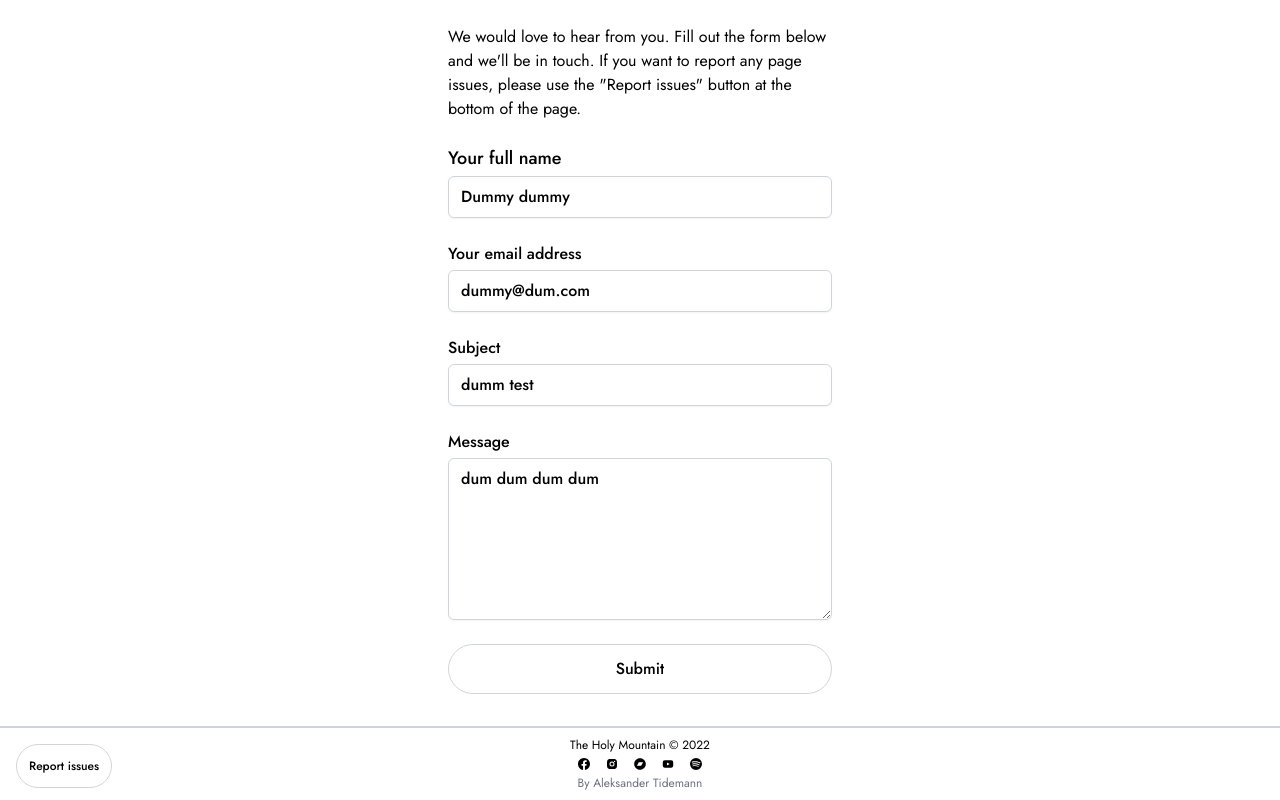
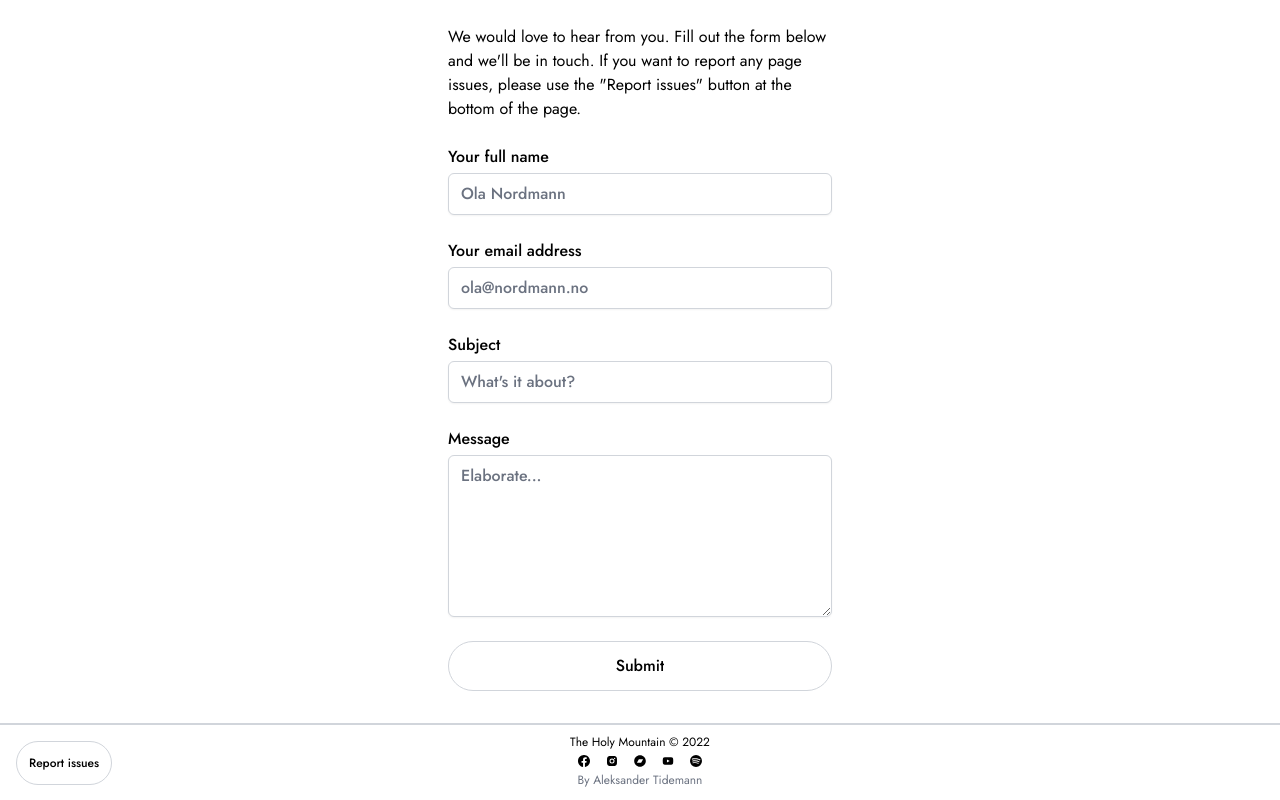
Before and after one commit to aleksati/theholymountain, a Next.js app: page / in a window 1280 px wide. Shown: the part 1698-2498 px from the top of the page. Built offline with nearby package versions, Linux system fonts and the light colour scheme.

Commit message:
Contact page done

```diff
--- a/pages/api/contact/index.js
+++ b/pages/api/contact/index.js
@@ -3,7 +3,7 @@ export default async function handler(req, res) {
 
   let data = req.body;
 
-  return res.setTimeout(2000, () => res.status(500).send("hey"));
+  //   return res.setTimeout(2000, () => res.status(500).send("hey"));
 
   let nodemailer = require("nodemailer");
   const transporter = nodemailer.createTransport({
@@ -23,7 +23,7 @@ export default async function handler(req, res) {
       to: process.env.bandmail,
       subject: data.subject,
       text: data.message,
-      html: `<div>${data.message} <br/> <br/> from <br/> ${data.name} <br/> ${data.email}</div>`,
+      html: `<div>${data.message} <br/> <br/> From website contact page <br/> Sender, <br/> ${data.name} <br/> ${data.email} </div>`,
     });
     return res.status(200).send("Message sent: " + result.messageId);
   } catch (error) {
--- a/sections/Contact.js
+++ b/sections/Contact.js
@@ -1,21 +1,12 @@
-import { useEffect, useState } from "react";
+import { useState } from "react";
 import LayoutPage from "../components/LayoutPage";
 import Button from "../components/Button";
-// import CoverPhoto from "../components/CoverPhoto";
-// import CoverTextPoster from "../components/CoverTextPoster";
-
-{
-  /* <CoverPhoto
-imgSrc={"/img/cover.png"}
-placeholder={"/img/placeholder/cover.png"}
-/> */
-}
 
 const Contact = () => {
-  const [name, setName] = useState("Dummy dummy");
-  const [email, setEmail] = useState("dummy@dum.com");
-  const [subject, setSubject] = useState("dumm test");
-  const [message, setMessage] = useState("dum dum dum dum");
+  const [name, setName] = useState("");
+  const [email, setEmail] = useState("");
+  const [subject, setSubject] = useState("");
+  const [message, setMessage] = useState("");
   const [isSubmit, setIsSubmit] = useState(false);
   const [isLoading, setIsLoading] = useState(false);
   const [isError, setIsError] = useState(false);
@@ -84,12 +75,13 @@ const Contact = () => {
               be in touch. If you want to report any page issues, please use the
               "Report issues" button at the bottom of the page.
             </p>
-            <label className="block text-size-regular">
+            <label className="block">
               <span className="text-primary-light dark:text-primary-dark">
                 Your full name
               </span>
               <input
                 type="text"
+                minLength="3"
                 name="full name"
                 onChange={e => {
                   setName(e.target.value);
@@ -107,6 +99,7 @@ const Contact = () => {
               <input
                 type="email"
                 name="email"
+                minLength="5"
                 onChange={e => {
                   setEmail(e.target.value);
                 }}
@@ -123,6 +116,7 @@ const Contact = () => {
               <input
                 type="text"
                 name="subject"
+                minLength="3"
                 onChange={e => {
                   setSubject(e.target.value);
                 }}
@@ -138,6 +132,7 @@ const Contact = () => {
               </span>
               <textarea
                 name="message"
+                minLength="3"
                 onChange={e => {
                   setMessage(e.target.value);
                 }}
@@ -151,9 +146,7 @@ const Contact = () => {
             {!isSubmit ? (
               isError ? (
                 <div className="flex place-content-center">
-                  <p>
-                    Sorry, something's not right with the messaging service..
-                  </p>
+                  <p>Sorry, something's not right..</p>
                 </div>
               ) : !isLoading ? (
                 <Button className="place-content-center">
```
